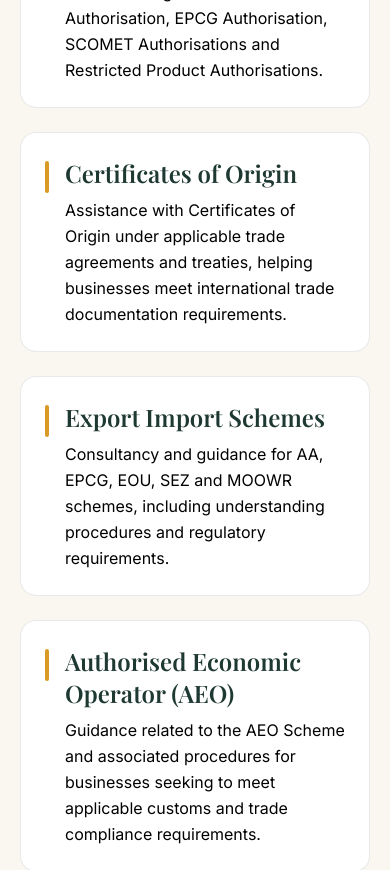
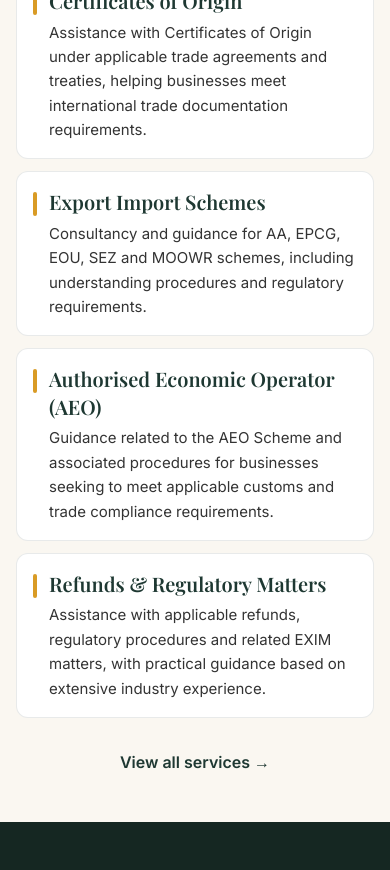
Before and after one commit to Aniket52603/exim-expertize, a React (Vite) app: page / in a window 390 px wide. Shown: the part 2480-3350 px from the top of the page. Built offline with nearby package versions, Linux system fonts and the light colour scheme.

Commit message:
Update website pages and navigation

```diff
--- a/src/pages/Home.jsx
+++ b/src/pages/Home.jsx
@@ -216,23 +216,23 @@ export default function Home() {
       <AboutUs />
 
       {/* ================= SERVICES ================= */}
-      <section className="mx-auto max-w-6xl px-5 py-16 sm:py-24 lg:max-w-7xl lg:px-10 lg:py-32">
+      <section className="mx-auto max-w-6xl px-4 py-12 sm:px-5 sm:py-20 lg:max-w-7xl lg:px-10 lg:py-32">
         <Title kicker="WHAT WE DO">
           Specialised EXIM advisory
         </Title>
 
-        <div className="grid gap-6 md:grid-cols-2 lg:gap-8">
+        <div className="grid gap-3 sm:gap-5 md:grid-cols-2 lg:gap-8">
           {SERVICES.slice(0, 6).map((s, i) => (
             <Reveal key={s.t} delay={i * 60}>
-              <div className="lift flex h-full gap-4 rounded-2xl border border-ink/10 bg-white p-6 sm:gap-7 sm:p-8 lg:p-12">
-                <span className="mt-1 h-8 w-1 shrink-0 rounded bg-gold" />
+              <div className="lift flex h-full items-start gap-3 rounded-xl border border-ink/10 bg-white p-4 sm:gap-5 sm:rounded-2xl sm:p-6 lg:gap-7 lg:p-12">
+                <span className="mt-1 h-6 w-1 shrink-0 rounded bg-gold sm:h-8" />
 
                 <div>
-                  <h3 className="font-display text-2xl text-ink sm:text-3xl lg:text-[2.125rem]">
+                  <h3 className="font-display text-xl leading-snug text-ink sm:text-2xl lg:text-[2.125rem]">
                     {s.t}
                   </h3>
 
-                  <p className="mt-2 text-base leading-relaxed text-black sm:mt-3 sm:text-lg lg:text-xl">
+                  <p className="mt-1.5 text-[15px] leading-relaxed text-black/80 sm:mt-2 sm:text-base lg:mt-3 lg:text-xl lg:text-black">
                     {s.d}
                   </p>
                 </div>
@@ -241,7 +241,7 @@ export default function Home() {
           ))}
         </div>
 
-        <Reveal className="mt-10 text-center">
+        <Reveal className="mt-8 text-center sm:mt-10">
           <Link
             to="/services"
             className="ul-anim font-semibold text-ink lg:text-lg"
```
